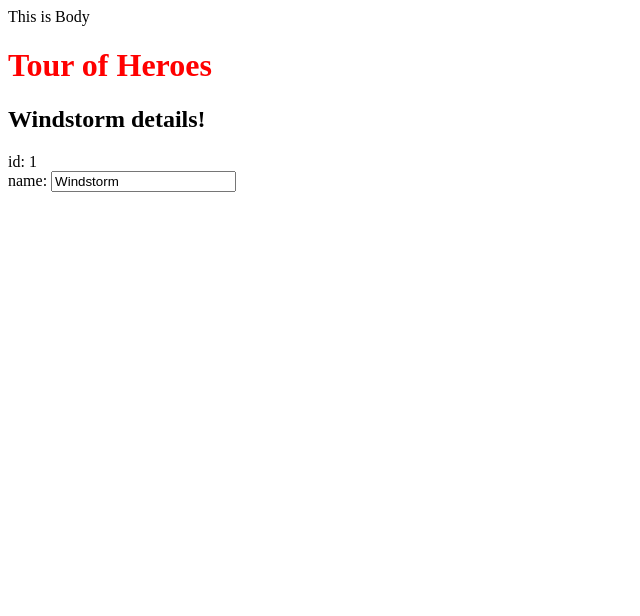
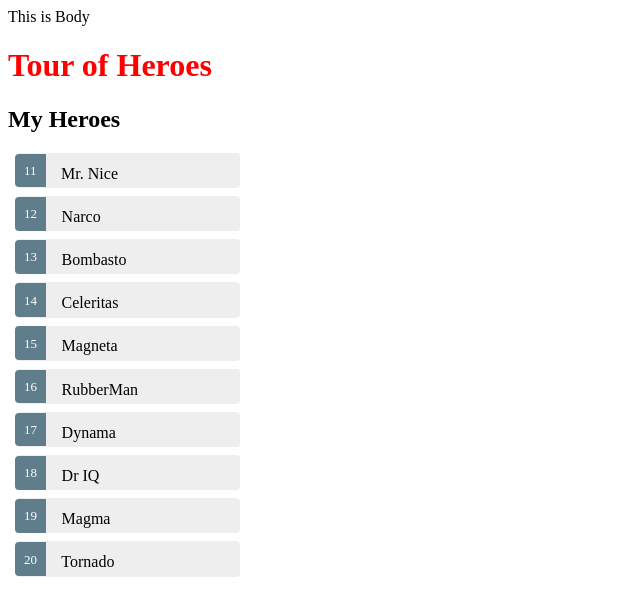
Before and after one commit to airstarh/angulars, an Angular app in the folder my-app/: page / in a window 1280 px wide. Shown: the top 616 px of the page, without its empty margins (0-640 px from the left). Built offline with nearby package versions, Linux system fonts and the light colour scheme.

Commit message:
lesson 2 https://angular.io/tutorial/toh-pt2

```diff
--- a/my-app/src/app/app.component.ts
+++ b/my-app/src/app/app.component.ts
@@ -5,22 +5,96 @@
     name: string;
 }
 
+const HEROES: Hero[] = [
+    { id: 11, name: 'Mr. Nice' },
+    { id: 12, name: 'Narco' },
+    { id: 13, name: 'Bombasto' },
+    { id: 14, name: 'Celeritas' },
+    { id: 15, name: 'Magneta' },
+    { id: 16, name: 'RubberMan' },
+    { id: 17, name: 'Dynama' },
+    { id: 18, name: 'Dr IQ' },
+    { id: 19, name: 'Magma' },
+    { id: 20, name: 'Tornado' }
+];
+
 @Component({
     selector: 'my-app',
     template: `
     <h1>{{title}}</h1>
-    <h2>{{hero.name}} details!</h2>
-    <div><label>id: </label>{{hero.id}}</div>
-    <div>
-      <label>name: </label>
-      <input [(ngModel)]="hero.name" placeholder="name">
+    <h2>My Heroes</h2>
+    <ul class="heroes">
+      <li *ngFor="let hero of heroes"
+        [class.selected]="hero === selectedHero"
+        (click)="onSelect(hero)">
+        <span class="badge">{{hero.id}}</span> {{hero.name}}
+      </li>
+    </ul>
+    <div *ngIf="selectedHero">
+      <h2>{{selectedHero.name}} details!</h2>
+      <div><label>id: </label>{{selectedHero.id}}</div>
+      <div>
+        <label>name: </label>
+        <input [(ngModel)]="selectedHero.name" placeholder="name"/>
+      </div>
     </div>
-    `
+  `,
+    styles: [`
+    .selected {
+      background-color: #CFD8DC !important;
+      color: white;
+    }
+    .heroes {
+      margin: 0 0 2em 0;
+      list-style-type: none;
+      padding: 0;
+      width: 15em;
+    }
+    .heroes li {
+      cursor: pointer;
+      position: relative;
+      left: 0;
+      background-color: #EEE;
+      margin: .5em;
+      padding: .3em 0;
+      height: 1.6em;
+      border-radius: 4px;
+    }
+    .heroes li.selected:hover {
+      background-color: #BBD8DC !important;
+      color: white;
+    }
+    .heroes li:hover {
+      color: #607D8B;
+      background-color: #DDD;
+      left: .1em;
+    }
+    .heroes .text {
+      position: relative;
+      top: -3px;
+    }
+    .heroes .badge {
+      display: inline-block;
+      font-size: small;
+      color: white;
+      padding: 0.8em 0.7em 0 0.7em;
+      background-color: #607D8B;
+      line-height: 1em;
+      position: relative;
+      left: -1px;
+      top: -4px;
+      height: 1.8em;
+      margin-right: .8em;
+      border-radius: 4px 0 0 4px;
+    }
+  `]
 })
 export class AppComponent {
     title = 'Tour of Heroes';
-    hero: Hero = {
-        id: 1,
-        name: 'Windstorm'
-    };
+    heroes = HEROES;
+    selectedHero: Hero;
+
+    onSelect(hero: Hero): void {
+        this.selectedHero = hero;
+    }
 }
```
